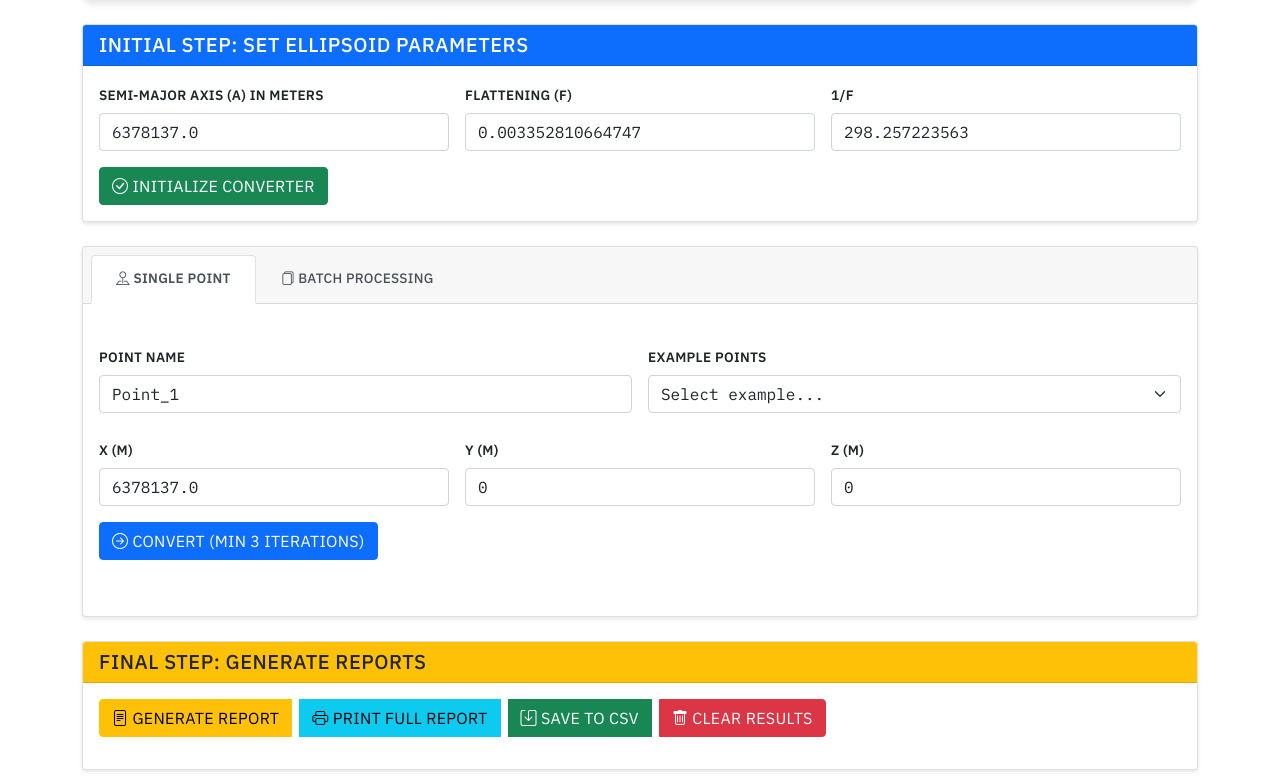
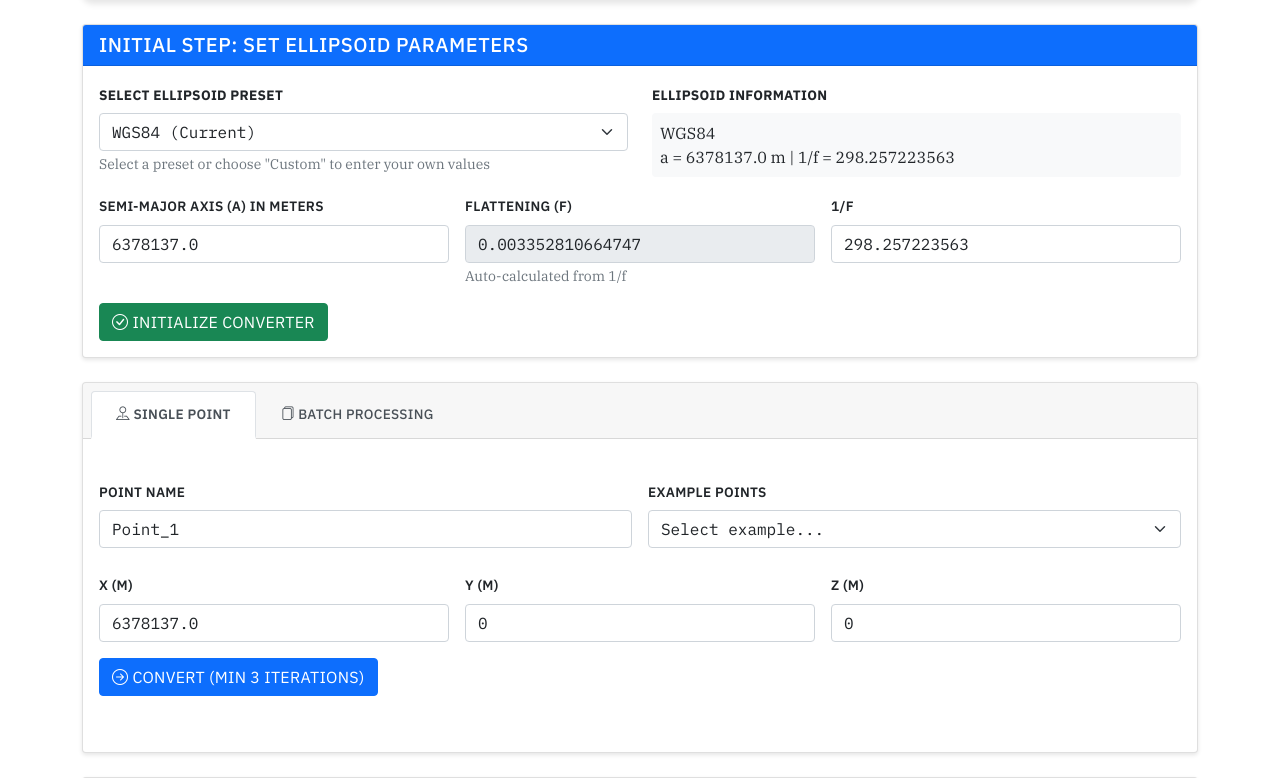
Before and after one commit to Arap-Chesulut/CartesianToGoedetic, a Flask app: page / in a window 1280 px wide. Shown: the part 259-1037 px from the top of the page. Run offline with Flask 3, Linux system fonts and the light colour scheme; some libraries are stand-ins or nearby versions.

Commit message:
Update index.html

```diff
--- a/templates/index.html
+++ b/templates/index.html
@@ -25,11 +25,35 @@
         </div>
 
         <!-- Step 1: Initialize Converter -->
+        <!-- Step 1: Initialize Converter -->
 <div class="card mb-4">
     <div class="card-header bg-primary text-white">
         <h5 class="mb-0">Initial Step: Set Ellipsoid Parameters</h5>
     </div>
     <div class="card-body">
+        <!-- Ellipsoid Preset Dropdown -->
+        <div class="row mb-3">
+            <div class="col-md-6">
+                <label class="form-label fw-bold">Select Ellipsoid Preset</label>
+                <select class="form-select" id="ellipsoidPreset">
+                    <option value="custom">-- Custom (Manual Input) --</option>
+                    <option value="wgs84" selected>WGS84 (Current)</option>
+                    <option value="grs80">GRS80</option>
+                    <option value="clarke1866">Clarke 1866</option>
+                    <option value="bessel1841">Bessel 1841</option>
+                    <option value="airy1830">Airy 1830</option>
+                </select>
+                <small class="text-muted">Select a preset or choose "Custom" to enter your own values</small>
+            </div>
+            <div class="col-md-6">
+                <label class="form-label fw-bold">Ellipsoid Information</label>
+                <div id="ellipsoidInfo" class="p-2 bg-light rounded">
+                    <span id="ellipsoidName">WGS84</span><br>
+                    <span id="ellipsoidDetails">a = 6378137.0 m | 1/f = 298.257223563</span>
+                </div>
+            </div>
+        </div>
+
         <div class="row g-3">
             <div class="col-md-4">
                 <label class="form-label">Semi-major axis (a) in meters</label>
@@ -37,7 +61,8 @@
             </div>
             <div class="col-md-4">
                 <label class="form-label">Flattening (f)</label>
-                        <input type="number" class="form-control" id="f_value" value="0.003352810664747" step="any">
+                <input type="number" class="form-control" id="f_value" value="0.003352810664747" step="any" readonly>
+                <small class="text-muted">Auto-calculated from 1/f</small>
             </div>
             <div class="col-md-4">
                 <label class="form-label">1/f</label>
```
Lines whose indentation alone changed are shown as unchanged.
